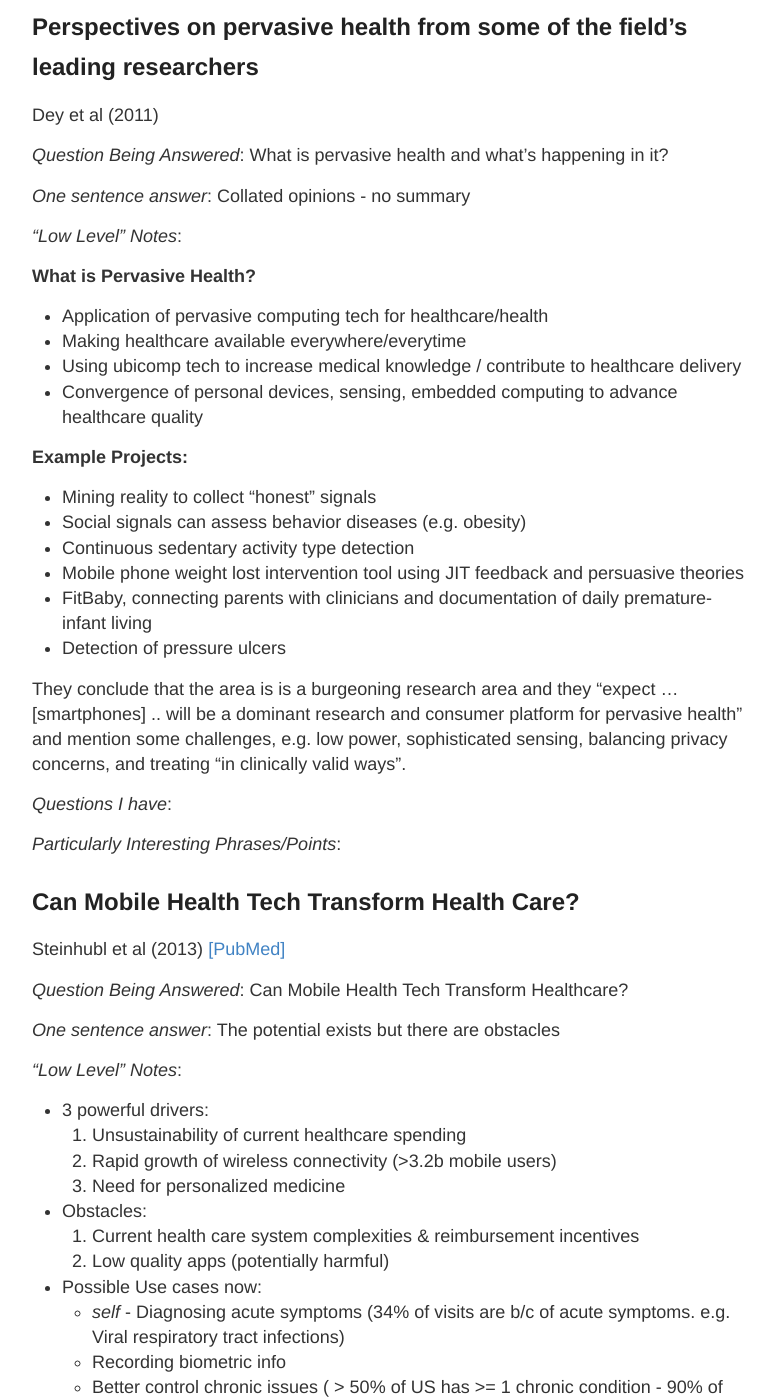
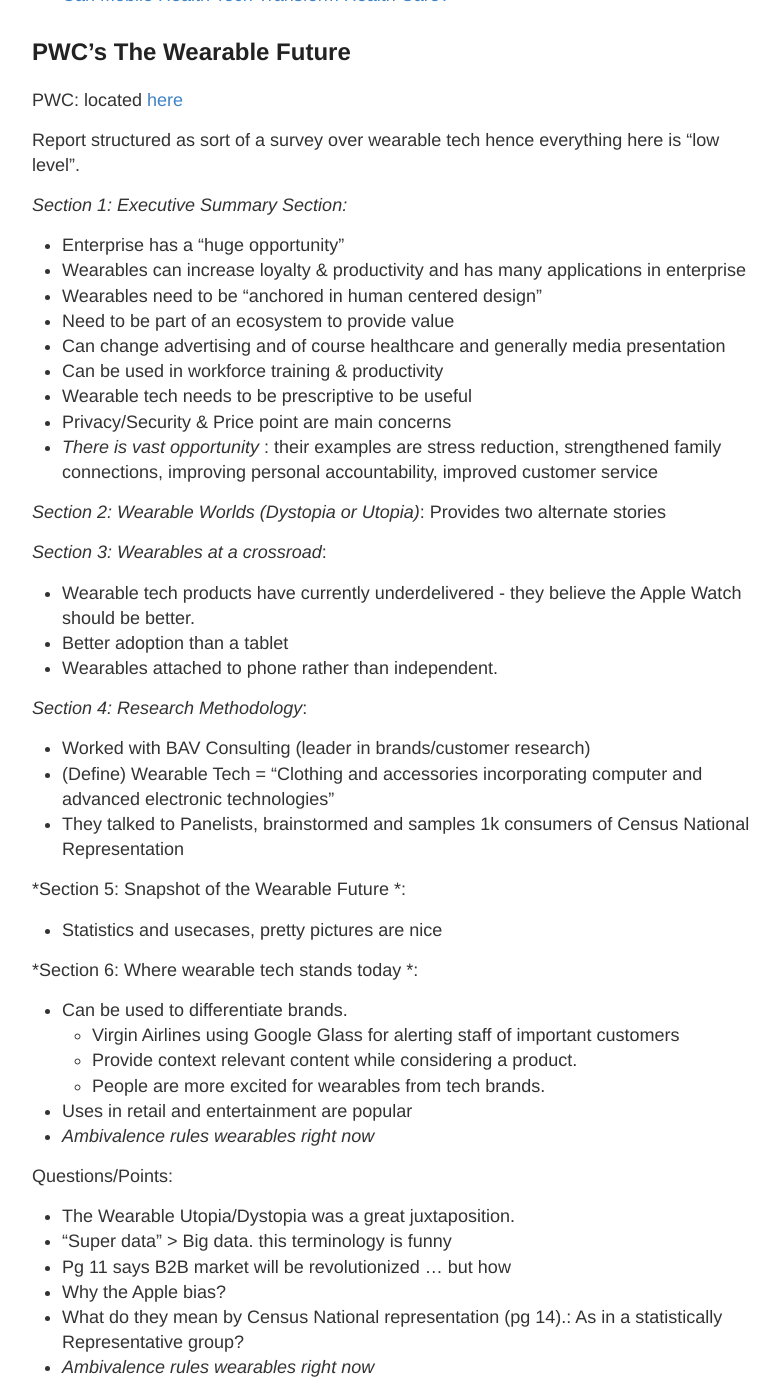
Before and after one commit to RONNCC/ronncc.github, a Jekyll site: the page built from _posts/2016-1-14-the-post-8999.md, in a window 1280 px wide and 1400 px high, scrolled down 335 px. Shown: the whole window, without its empty margins (248-1027 px from the left). Built offline with Jekyll 4.4.1, drawn with Linux system fonts in a browser that asks for light colours; comment, search, counter and statistics services are not loaded; some of the changed text lies outside the part shown.

Commit message:
update from Jekyller

```diff
--- a/_posts/2016-1-14-the-post-8999.md
+++ b/_posts/2016-1-14-the-post-8999.md
@@ -17,6 +17,54 @@
 
 * TOC
 {:toc}
+
+## PWC's The Wearable Future
+PWC: located [here](http://www.pwc.com/us/en/technology/publications/wearable-technology.html)
+
+Report structured as sort of a survey over wearable tech hence everything here is "low level".
+
+*Section 1: Executive Summary Section:*
+- Enterprise has a "huge opportunity"
+- Wearables can increase loyalty & productivity and has many applications in enterprise
+- Wearables need to be "anchored in human centered design"
+- Need to be part of an ecosystem to provide value
+- Can change advertising and of course healthcare and generally media presentation
+- Can be used in workforce training & productivity
+- Wearable tech needs to be prescriptive to be useful
+- Privacy/Security & Price point are main concerns
+- *There is vast opportunity* : their examples are stress reduction, strengthened family connections, improving personal accountability, improved customer service
+
+*Section 2: Wearable Worlds (Dystopia or Utopia)*:
+Provides two alternate stories
+
+*Section 3: Wearables at a crossroad*:
+- Wearable tech products have currently underdelivered - they believe the Apple Watch should be better.
+- Better adoption than a tablet
+- Wearables attached to phone rather than independent.
+
+*Section 4: Research Methodology*:
+- Worked with BAV Consulting (leader in brands/customer research)
+- (Define) Wearable Tech = "Clothing and accessories incorporating computer and advanced electronic technologies"
+- They talked to Panelists, brainstormed and samples 1k consumers of Census National Representation
+
+*Section 5: Snapshot of the Wearable Future *:
+- Statistics and usecases, pretty pictures are nice
+
+*Section 6: Where wearable tech stands today *:
+- Can be used to differentiate brands.
+    - Virgin Airlines using Google Glass for alerting staff of important customers
+    - Provide context relevant content while considering a product.
+    - People are more excited for wearables from tech brands.
+- Uses in retail and entertainment are popular
+- *Ambivalence rules wearables right now*
+
+Questions/Points:
+- The Wearable Utopia/Dystopia was a great juxtaposition.
+- "Super data" > Big data. this terminology is funny
+- Pg 11 says B2B market will be revolutionized ... but how
+- Why the Apple bias?
+- What do they mean by Census National representation (pg 14).: As in a statistically Representative group?
+- *Ambivalence rules wearables right now*
 
 ## Perspectives on pervasive health from some of the field's leading researchers
 Dey et al (2011)
```
Also changed, not shown: other parts of _posts/2016-1-14-the-post-8999.md (+1 -1 lines).
